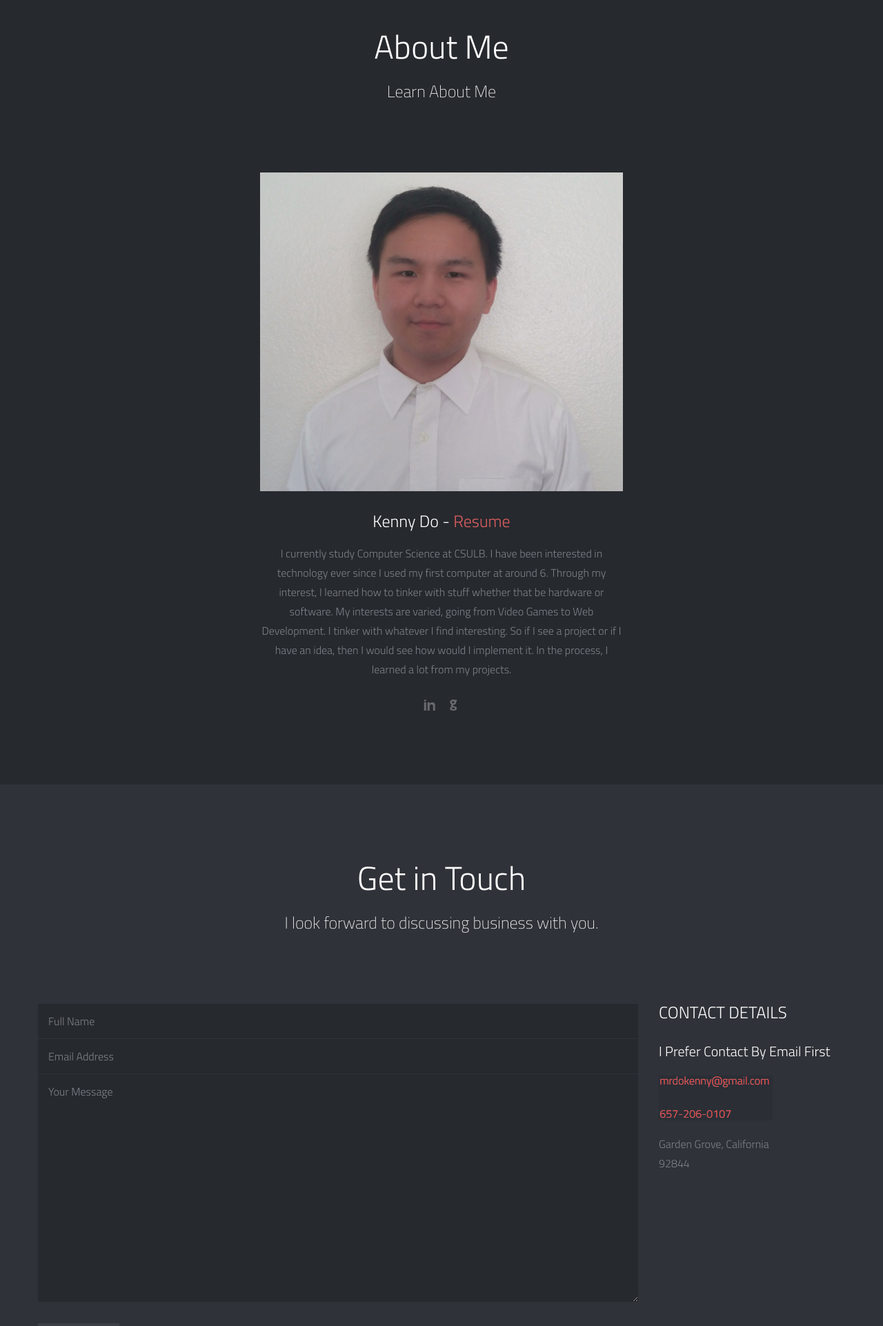
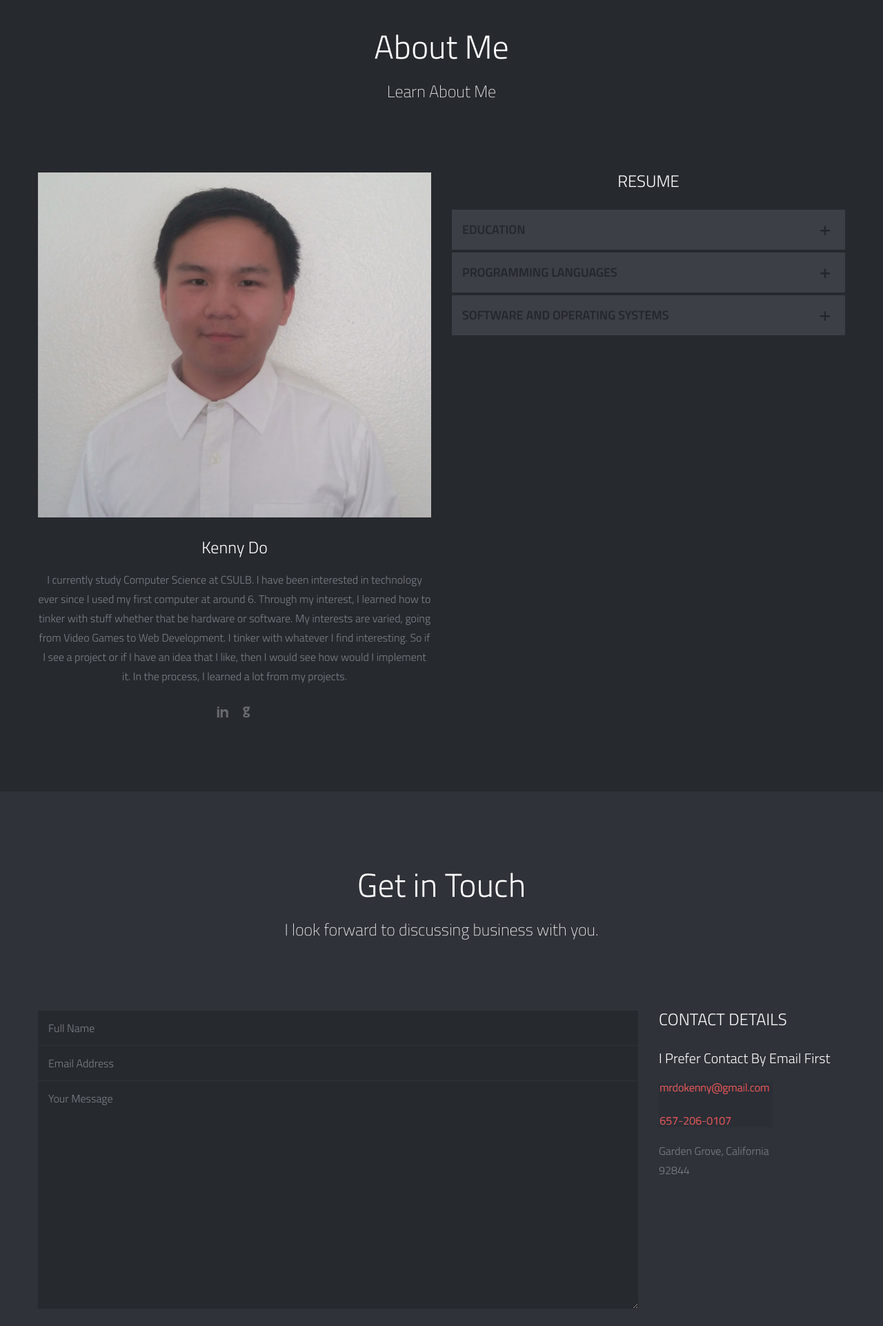
Before and after one commit to ke-d/mrdokenny.github.io, a PHP site: page / in a window 1280 px wide. Shown: the part 1820-3742 px from the top of the page at 69% size. Run offline with PHP 8.4, Linux system fonts and the light colour scheme.

Commit message:
Added a Resume Section to the About Me

```diff
--- a/index.html
+++ b/index.html
@@ -239,10 +239,10 @@
     <!-- End Title Page -->
 
     <!-- People -->
-    <div class="">
+    <div class="row">
 
         <!-- Start Profile -->
-    	<div class="span4 profile row" id="aboutKenny">
+    	<div class="span6 profile row">
         	<div class="image-wrap">
                 <div class="hover-wrap">
                     <span class="overlay-img"></span>
@@ -250,10 +250,10 @@
                 </div>
                 <img src="src/img/profile/professional.jpg" alt="Kenny Do">
             </div>
-            <h3 class="profile-name">Kenny Do - <a href="https://dl.dropboxusercontent.com/u/9081457/CSULB/Career/Kenny%20Do_Resume.pdf">Resume</a></h3>
+            <h3 class="profile-name">Kenny Do</h3>
             <p class="profile-description">I currently study Computer Science at CSULB. I have been interested in technology ever since I used my first computer at around 6.
 											Through my interest, I learned how to tinker with stuff whether that be hardware or software. My interests are varied, going from Video Games to Web Development.
-											I tinker with whatever I find interesting. So if I see a project or if I have an idea, then I would see how would I implement it. In the process, I learned a lot from my projects.</p>
+											I tinker with whatever I find interesting. So if I see a project or if I have an idea that I like, then I would see how would I implement it. In the process, I learned a lot from my projects.</p>
 
             <div class="social">
             	<ul class="social-icons">
@@ -264,10 +264,97 @@
             </div>
         </div>
         <!-- End Profile -->
+            <div class="span6">
+            	<h3 class="spec" id="resumeHeader">Resume</h3>
 
+            	<!-- Start Toggle -->
+                <div class="accordion" id="toggleArea">
+
+                    <div class="accordion-group">
+                        <div class="accordion-heading togglize">
+                            <a class="accordion-toggle" data-toggle="collapse" data-parent="#" href="#collapseOne">
+                                Education
+                                <span class="font-icon-plus"></span>
+                                <span class="font-icon-minus"></span>
+                            </a>
+                        </div>
+                        <div id="collapseOne" class="accordion-body collapse">
+                            <div class="accordion-inner">
+								Bachelor of Science in Computer Science<br>
+								California State University, Long Beach
+                            </div>
+                        </div>
+                    </div>
+
+                    <div class="accordion-group">
+                        <div class="accordion-heading togglize">
+                            <a class="accordion-toggle" data-toggle="collapse" data-parent="#" href="#collapseTwo">
+                            Programming Languages
+                            <span class="font-icon-plus"></span>
+                            <span class="font-icon-minus"></span>
+                        </a>
+                        </div>
+                        <div id="collapseTwo" class="accordion-body collapse">
+                            <div class="accordion-inner">
+							Most Experienced
+								 <ul>
+									<li>Java</li>
+								</ul>
+							Some Experience
+								 <ul>
+									<li>C#</li>
+									<li>C++</li>
+								</ul>
+							Novice Experience
+								 <ul>
+									<li>HTML</li>
+									<li>CSS</li>
+									<li>JavaScript</li>
+								</ul>
+                            </div>
+                        </div>
+                    </div>
+
+                    <div class="accordion-group">
+                        <div class="accordion-heading togglize">
+                            <a class="accordion-toggle" data-toggle="collapse" data-parent="#" href="#collapseThird">
+                            Software and Operating Systems
+                            <span class="font-icon-plus"></span>
+                            <span class="font-icon-minus"></span>
+                        </a>
+                        </div>
+                        <div id="collapseThird" class="accordion-body collapse">
+                            <div class="accordion-inner">
+							Software
+								 <ul>
+									<li>Eclipse</li>
+									<li>Sublime</li>
+									<li>Notepad++</li>
+									<li>Unity</li>
+									<li>GitHub</li>
+									<li>Git</li>
+									<li>Trello</li>
+									<li>VirtualBox</li>
+									<li>Adobe Photoshop</li>
+									<li>Sony Vegas Pro</li>
+									<li>Microsoft Office (Word, Powerpoint, Excel)</li>
+								</ul>
+							Operating Systems
+								 <ul>
+									<li>Windows</li>
+									<li>Linux</li>
+								</ul>
+                            </div>
+                        </div>
+                    </div>
+
+                </div>
+                <!-- End Toggle -->
+            </div>
 
     </div>
     <!-- End People -->
+
 </div>
 </div>
 <!-- End About Section -->
@@ -291,7 +378,7 @@
     <div class="row">
     	<div class="span9">
 
-        	<form id="contact-form" class="contact-form" action="https://formspree.io/mrdokenny@gmail.com" method="POST">
+        	<form name="contactForm" id="contact-form" class="contact-form" onsubmit="return validateForm()" action="https://formspree.io/mrdokenny@gmail.com" method="POST">
             	<p class="contact-name">
             		<input id="contact_name" type="text" placeholder="Full Name" value="" name="name" />
                 </p>
--- a/src/css/main.css
+++ b/src/css/main.css
@@ -787,10 +787,8 @@ nav#menu #menu-nav li a:hover {
 	text-align: center;
 }
 
-#aboutKenny {
-	float: none;
-	margin: 0 auto;
-	width:  45%;
+#resumeHeader {
+	text-align: center;
 }
 
 .image-wrap {
--- a/src/js/main.js
+++ b/src/js/main.js
@@ -186,7 +186,7 @@ BRUSHED.fancyBox = function(){
 /* ==================================================
    Contact Form
 ================================================== */
-
+/*
 BRUSHED.contactForm = function(){
 	$("#contact-submit").on('click',function() {
 		$contact_form = $('#contact-form');
@@ -212,6 +212,21 @@ BRUSHED.contactForm = function(){
 	});
 }
 
+*/
+function validateForm() {
+
+	if( document.forms["contactForm"]["name"].value == "" ) {
+		alert( "Please provide your name!" );
+		document.forms["contactForm"]["name"].focus() ;
+		return false;
+	}
+
+	if( document.forms["contactForm"]["_replyto"].value == "" ) {
+		alert( "Please provide your Email!" );
+		document.forms["contactForm"]["_replyto"].focus() ;
+		return false;
+	}
+}
 
 /* ==================================================
    Twitter Feed
```
